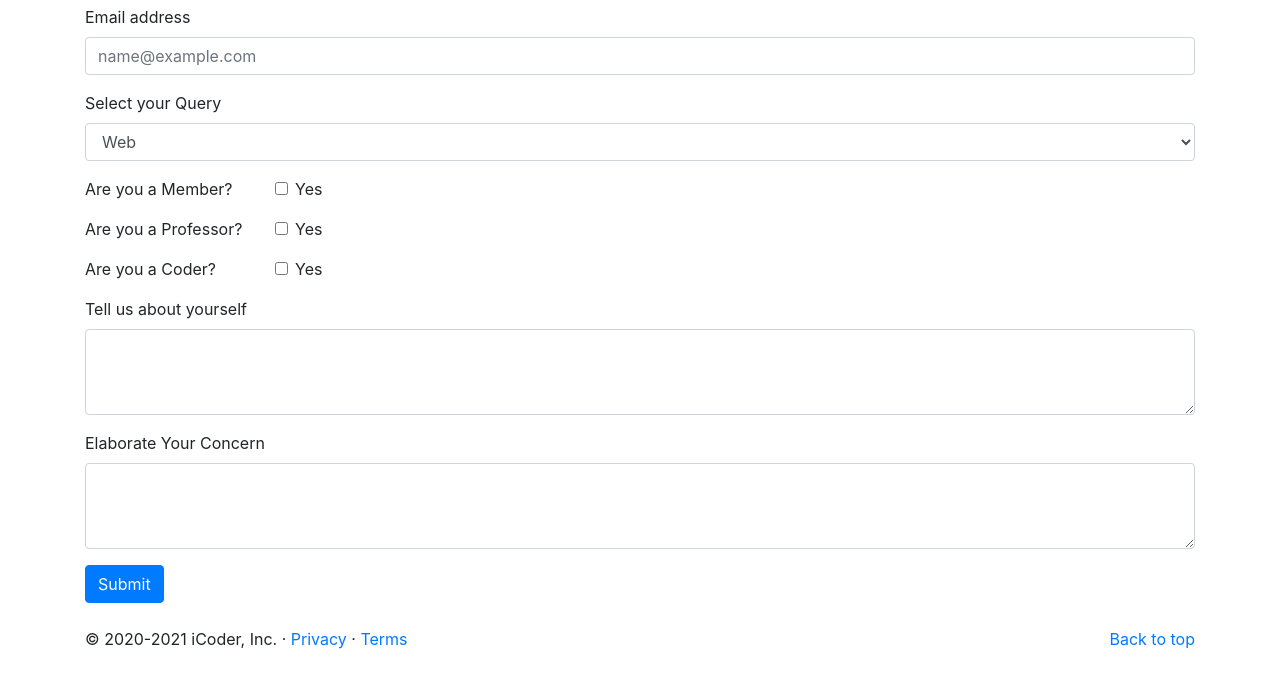
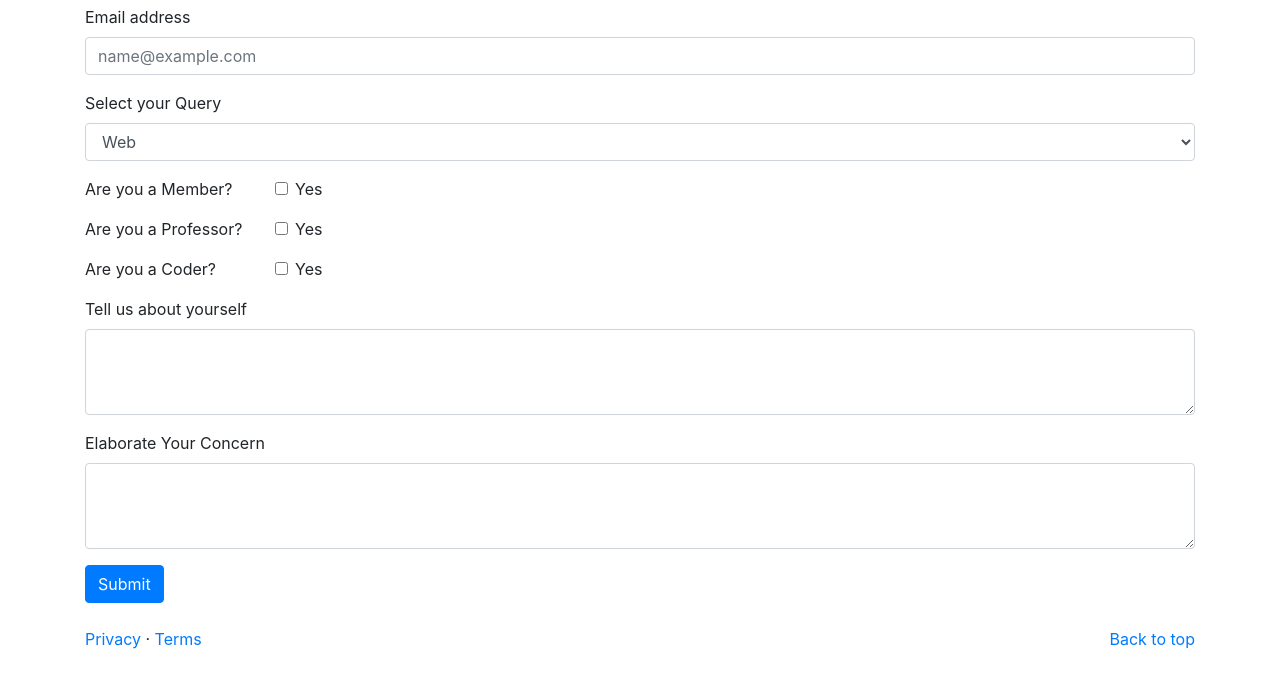
Before and after one commit to Gaurav-9648/bt-website, a plain HTML site: page contact.html in a window 1280 px wide. Shown: the part 121-800 px from the top of the page. Drawn offline with nearby package versions, Linux system fonts and the light colour scheme.

Commit message:
Update contact.html

```diff
--- a/contact.html
+++ b/contact.html
@@ -121,7 +121,7 @@
 
     <footer class="container">
         <p class="float-right"><a href="#">Back to top</a></p>
-        <p>© 2020-2021 iCoder, Inc. · <a href="#">Privacy</a> · <a href="#">Terms</a></p>
+        <p> <a href="#">Privacy</a> · <a href="#">Terms</a></p>
     </footer>
     <!-- Optional JavaScript -->
     <!-- jQuery first, then Popper.js, then Bootstrap JS -->
```
